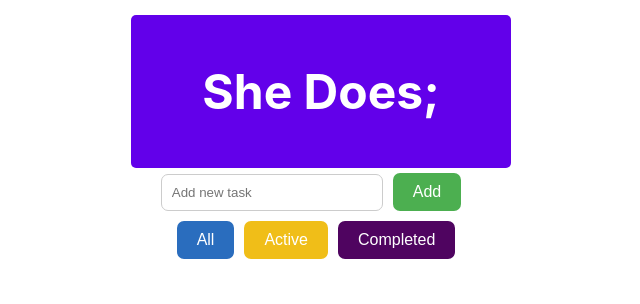
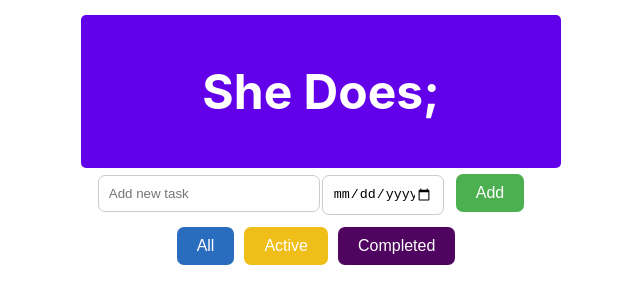
Before and after one commit to nitaih/sheCodes, a React (Create React App) app: page / in a window 1280 px wide. Shown: the top 304 px of the page, without its empty margins (344-984 px from the left). Built offline with nearby package versions, Linux system fonts and the light colour scheme.

Commit message:
date field added

```diff
--- a/src/AddTodo.css
+++ b/src/AddTodo.css
@@ -36,6 +36,13 @@ div{
     border-radius: 7px;
     border: 1px solid #ccc;
 }
+.dateInput {
+    margin: 2px;
+    padding: 10px;
+    width: 100px;
+    border-radius: 7px;
+    border: 1px solid #ccc;
+}
 
 ul{
     padding: 0;
@@ -43,7 +50,7 @@ ul{
 }
 
 li {
-    width: 350px;
+    width: 450px;
     list-style-type: none;
     padding: 5px;
     margin: auto;
@@ -52,7 +59,7 @@ li {
     justify-content: left;
 }
 .todoItem {
-    width: 350px;
+    width: 450px;
     border-radius: 7px;
     background-color: rgb(240, 238, 238);
     margin: auto;
@@ -63,3 +70,9 @@ li {
     display: flex;
     justify-content: left;
 }
+.dateItem {
+    margin-left: 10px;
+    color: #888;
+    font-size: 12px;
+    white-space: nowrap;
+}
--- a/src/AddTodo.jsx
+++ b/src/AddTodo.jsx
@@ -1,12 +1,7 @@
 import './AddTodo.css';
 
-function AddTodo({task, setTask, hadleClick}) {
+function AddTodo({task, setTask, date, setDate, hadleClick}) {
 
-    // function hadleClick(){
-    //     if(task.trim() === '') return;
-    //     setTodos([...todos, {id: Date.now(), text: task, completed: false}]);
-    //     console.log(todos);
-    // }
     return (
         <div>
             <input
@@ -15,6 +10,10 @@ function AddTodo({task, setTask, hadleClick}) {
                 type="text"
                 placeholder="Add new task"
                 onChange={(e) => setTask(e.target.value)} />
+            <input className='dateInput'
+            type="date"
+            value={date}
+            onChange={(e) => setDate(e.target.value)} />
             <button className="addButton"
             onClick={hadleClick}
             >Add</button>
--- a/src/FilterToolbar.css
+++ b/src/FilterToolbar.css
@@ -1,5 +1,5 @@
 div{
-    width: 350px;
+    width: 450px;
     list-style-type: none;
     padding: 5px;
     margin: auto;
--- a/src/TodoApp.jsx
+++ b/src/TodoApp.jsx
@@ -6,12 +6,13 @@ import FilterToolbar from "./FilterToolbar";
 function TodoApp() {
 
     const [task, setTask] = useState("");
+    const [date, setDate] = useState("");
     const [todos, setTodos] = useState([]);
     const [filter, setFilter] = useState("all");
 
     function hadleClick(){
         if(task.trim() === '') return;
-        setTodos([...todos, {id: Date.now(), text: task, completed: false}]);
+        setTodos([...todos, {id: Date.now(), text: task, date: date, completed: false}]);
         console.log(todos);
     }
     function handleRemove(id){
@@ -29,6 +30,8 @@ function TodoApp() {
             <Title />
             <AddTodo task={task}
             setTask={setTask}
+            date={date}
+            setDate={setDate}
             hadleClick={hadleClick}/>
             <FilterToolbar setFilter={setFilter}/>
             <ShowList todos={todos}
--- a/src/TodoItem.jsx
+++ b/src/TodoItem.jsx
@@ -6,6 +6,7 @@ function TodoItem({ item, handleRemove, toggleCompleted }) {
                 <input type='checkbox' id={item.id} checked={item.completed} onChange={() =>  toggleCompleted(item.id)}/>
                 <label for={item.id}>{item.text}</label>
             </div>
+            <p className='dateItem'>{item.date}</p>
 
             <button className='removeButton'
             onClick={() => handleRemove(item.id)}>Remove</button>
```
